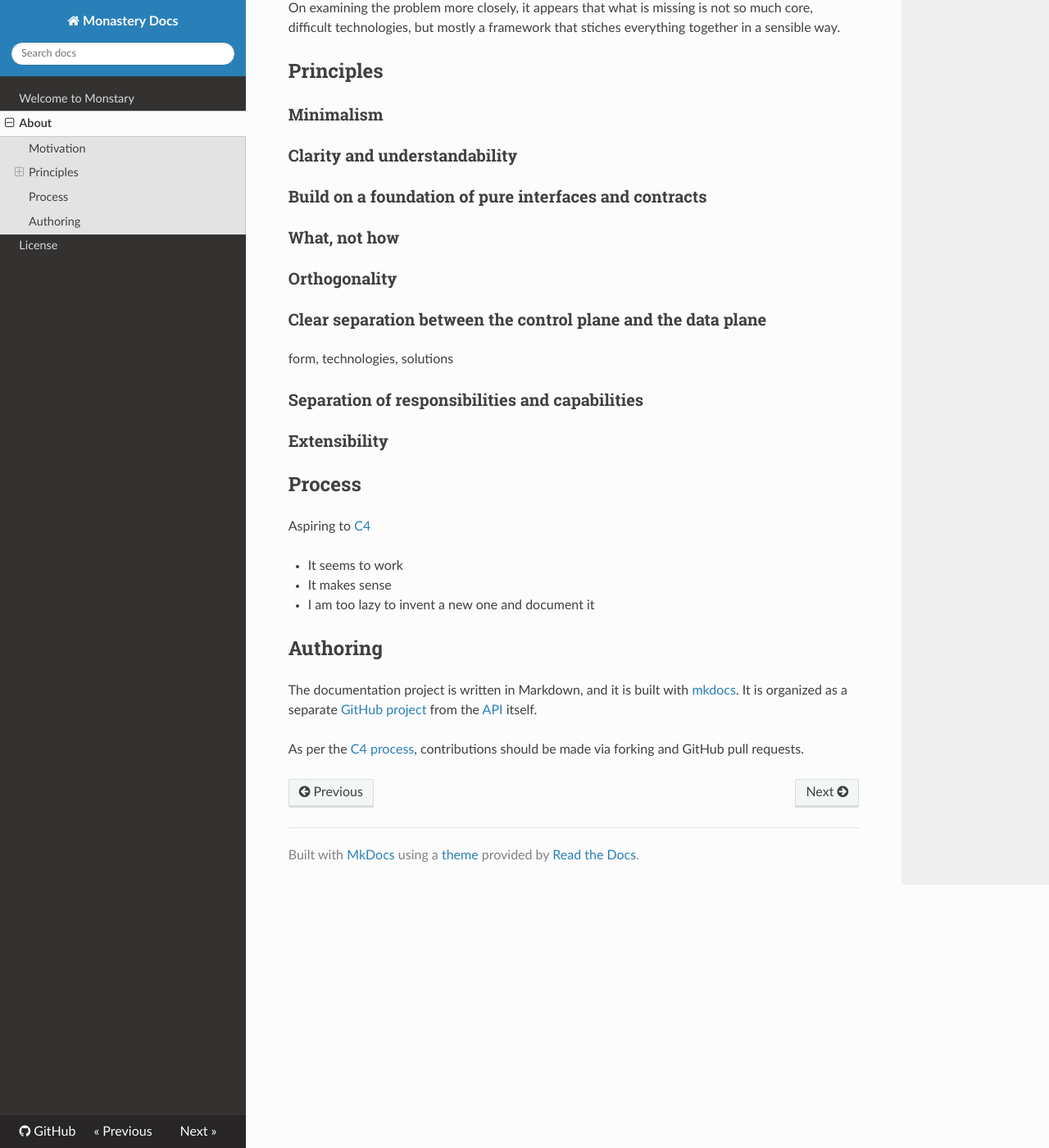
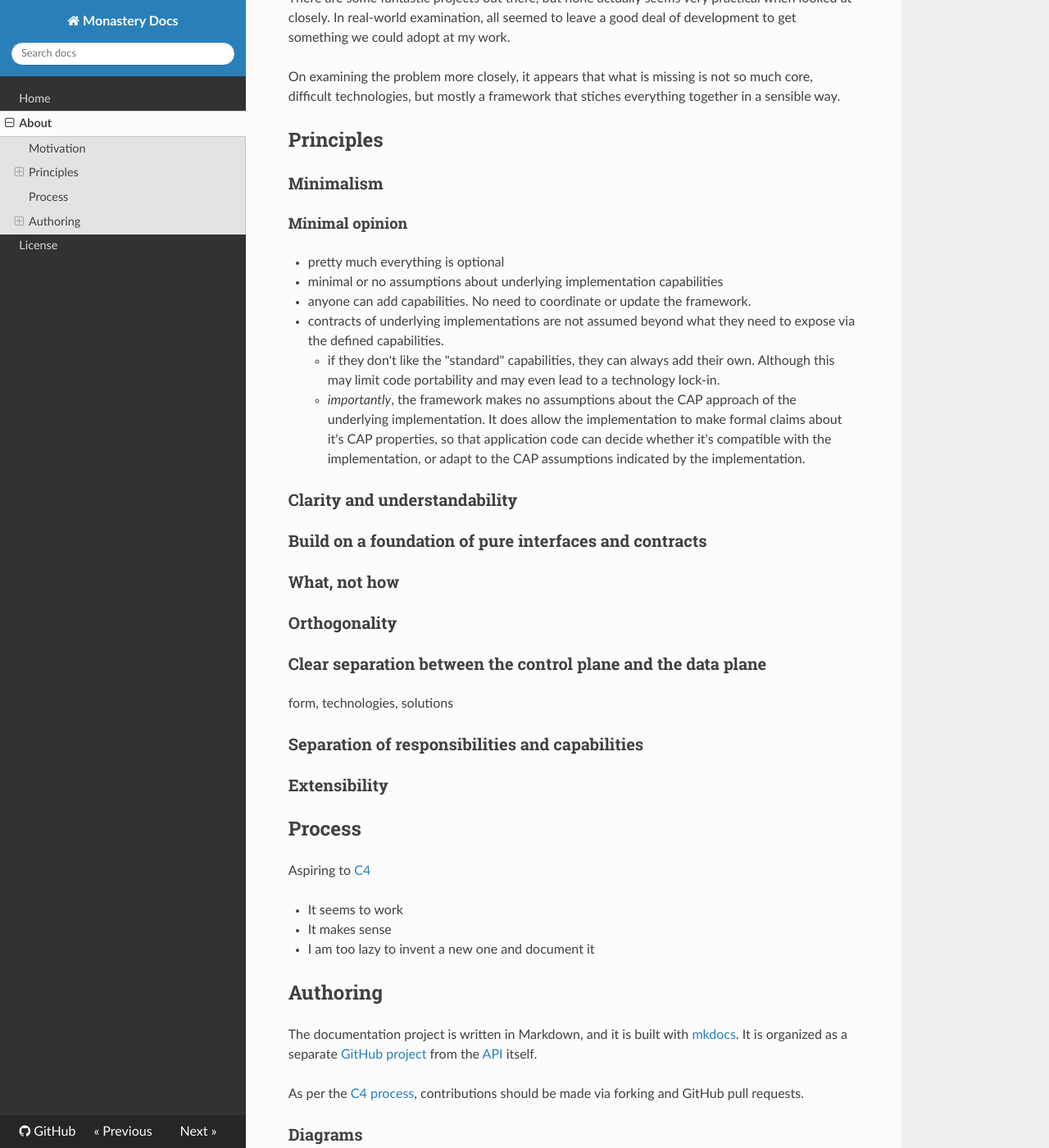
Before and after one commit to arnonmoscona/monastery-docs, an MkDocs documentation site: the page built from docs/about.md, in a window 1280 px wide and 1400 px high, scrolled down 1814 px. Shown: the whole window at 82% size. Built offline with MkDocs 1.6.1, drawn with Linux system fonts in a browser that asks for light colours; nearby versions of some CDN libraries; old or Windows-style settings are respelled for this version of MkDocs; some of the changed text lies outside the part shown.

Commit message:
more content in the about page

```diff
--- a/docs/about.md
+++ b/docs/about.md
@@ -39,6 +39,13 @@
 
 ## Principles
 ### Minimalism
+#### Minimal opinion
+* pretty much everything is optional
+* minimal or no assumptions about underlying implementation capabilities
+* anyone can add capabilities. No need to coordinate or update the framework.
+* contracts of underlying implementations are not assumed beyond what they need to expose via the defined capabilities.
+	* if they don't like the "standard" capabilities, they can always add their own. Although this may limit code portability and may even lead to a technology lock-in.
+	* *importantly*, the framework makes no assumptions about the CAP approach of the underlying implementation. It does allow the implementation to make formal claims about it's CAP properties, so that application code can decide whether it's compatible with the implementation, or adapt to the CAP assumptions indicated by the implementation.
 ### Clarity and understandability
 ### Build on a foundation of pure interfaces and contracts
 ### What, not how
@@ -59,3 +66,6 @@
 The documentation project is written in Markdown, and it is built with [mkdocs](http://www.mkdocs.org/). It is organized as a separate [GitHub project](https://github.com/arnonmoscona/monastery-docs) from the [API](https://github.com/arnonmoscona/monastery-api) itself.
 
 As per the [C4 process](http://zguide.zeromq.org/page:all#toc141), contributions should be made via forking and GitHub pull requests.
+
+### Diagrams
+At this stage, Diagrams should be authored using [Mermaid CLI](http://knsv.github.io/mermaid/mermaidCLI.html), exported to SVG or PNG and added as images. Ideally, should be able to embed mermaid diagrams directly into pages, but some hosting sites do not allow JS, and require completely static Markdown.
```
Also changed, not shown: docs/index.md (+1 -0 lines), docs/license.md (line endings or trailing spaces).
